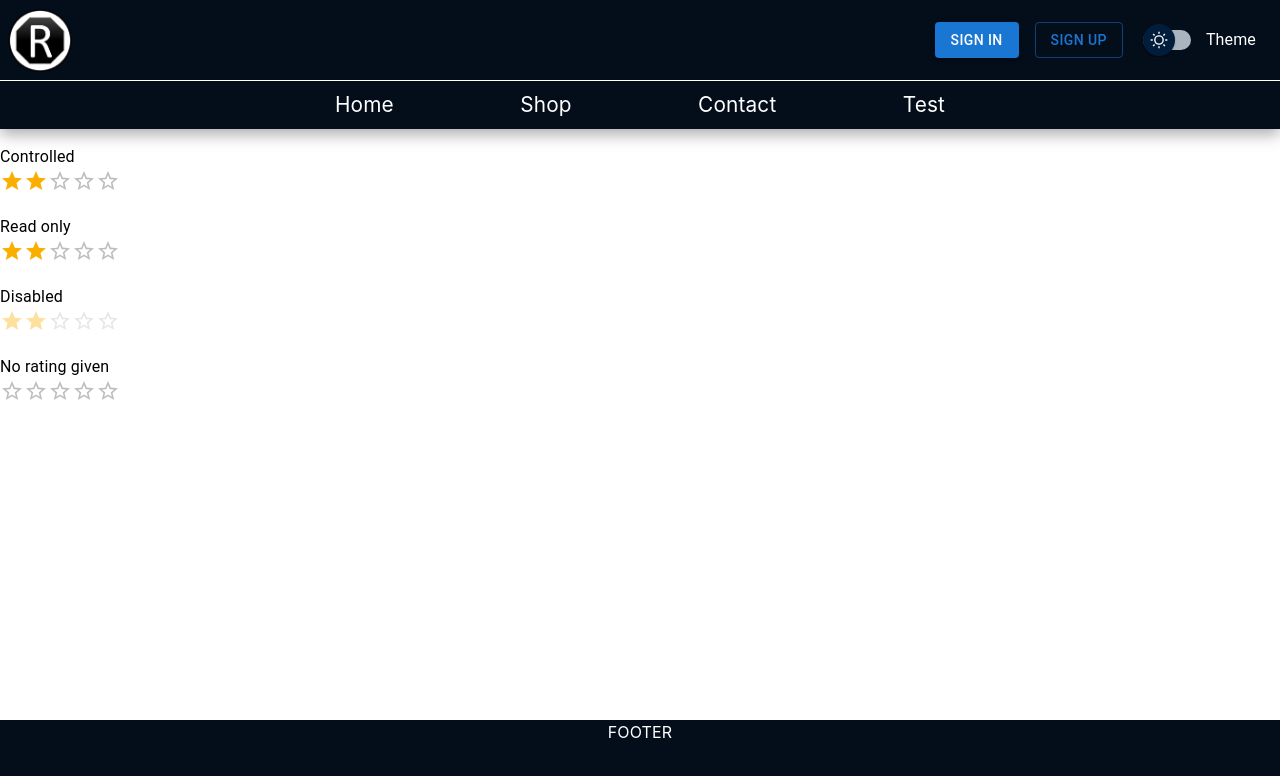
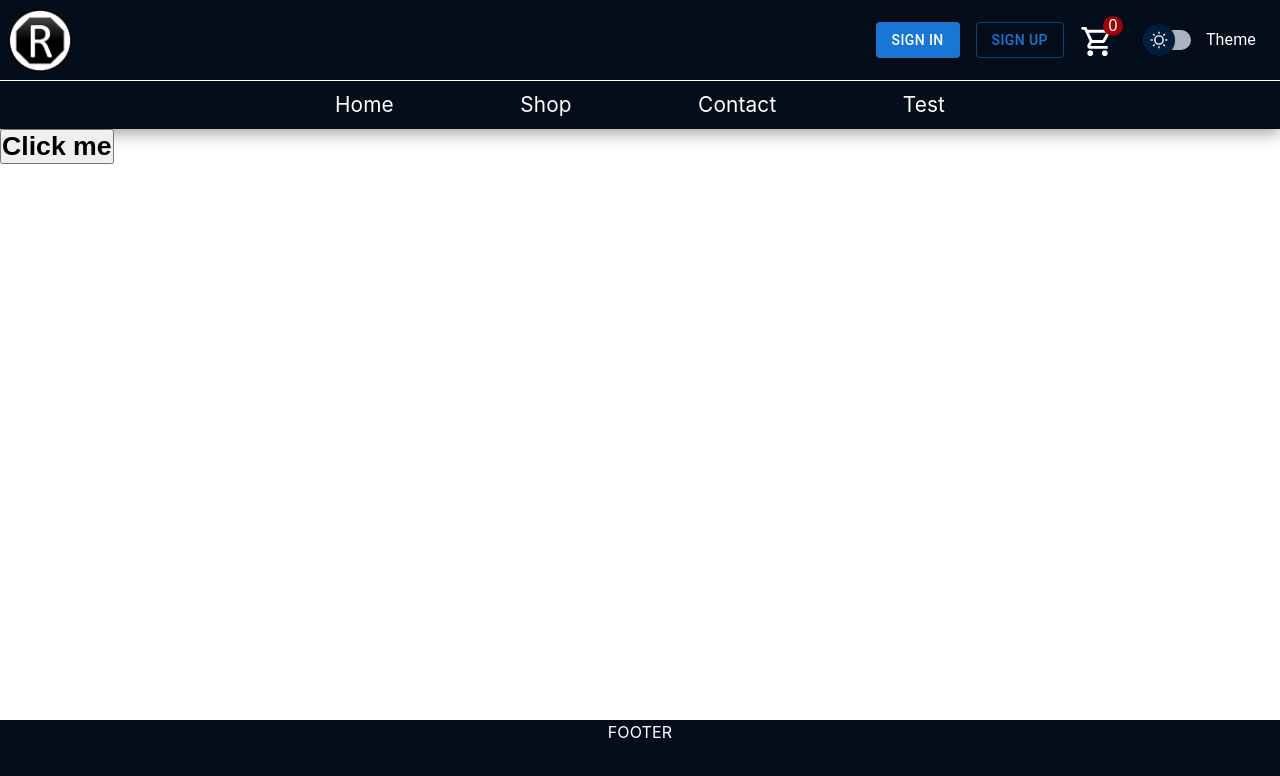
Before and after one commit to Rimas-S/E-commence-project-test-, a React (Create React App) app in the folder client/: page /test in a window 1280 px wide. Shown: the top 776 px of the page. Built offline with nearby package versions, Linux system fonts and the light colour scheme.

Commit message:
cart feature

```diff
--- a/client/package.json
+++ b/client/package.json
@@ -6,6 +6,10 @@
     "@date-io/date-fns": "^2.13.1",
     "@emotion/react": "^11.8.1",
     "@emotion/styled": "^11.8.1",
+    "@fortawesome/fontawesome-svg-core": "^6.1.1",
+    "@fortawesome/free-regular-svg-icons": "^6.1.1",
+    "@fortawesome/free-solid-svg-icons": "^6.1.1",
+    "@fortawesome/react-fontawesome": "^0.1.18",
     "@mui/icons-material": "^5.5.0",
     "@mui/lab": "^5.0.0-alpha.72",
     "@mui/material": "^5.4.4",
--- a/client/src/State/Redux/action.ts
+++ b/client/src/State/Redux/action.ts
@@ -1,4 +1,7 @@
 import {
+  AddProductToBasket,
+  ADD_PRODUCT,
+  BasketItem,
   DeleteToken,
   DELETE_TOKEN,
   SaveToken,
@@ -18,3 +21,11 @@ export function deleteToken(): DeleteToken {
     type: DELETE_TOKEN,
   };
 }
+
+// Basket actions
+export function addProductToBasket(product: BasketItem): AddProductToBasket {
+  return {
+    type: ADD_PRODUCT,
+    payload: product,
+  }
+}
--- /dev/null
+++ b/client/src/State/Redux/reducers/basketReducer.ts
@@ -0,0 +1,15 @@
+import { AddProductToBasket, ADD_PRODUCT, BasketItem } from "../../StateTypes/stateTypes";
+
+const initialState: BasketItem[] = [];
+
+export const basketReducer = (
+  state: BasketItem[] = initialState,
+  action: AddProductToBasket
+) => {
+    switch(action.type){
+        case ADD_PRODUCT:
+            return [...state, action.payload]
+        default:
+            return state
+    }
+};
--- a/client/src/State/Redux/reducers/index.ts
+++ b/client/src/State/Redux/reducers/index.ts
@@ -1,6 +1,8 @@
 import { combineReducers } from "redux";
+import { basketReducer } from "./basketReducer";
 import { tokenReducer } from "./tokenReducer";
 
 export const reducers = combineReducers({
   token: tokenReducer,
+  basket: basketReducer,
 });
--- a/client/src/State/StateTypes/stateTypes.ts
+++ b/client/src/State/StateTypes/stateTypes.ts
@@ -11,10 +11,24 @@ export type Token = {
 export type SaveToken = {
   type: typeof SAVE_TOKEN;
   payload: Token;
-}
+};
 
 export type DeleteToken = {
   type: typeof DELETE_TOKEN;
-}
+};
 
 export type TokenReducer = SaveToken | DeleteToken;
+
+// Basket Types
+export const ADD_PRODUCT = "ADD_PRODUCT";
+
+export type BasketItem = {
+  productId: string;
+  price: number;
+  quantity: number;
+};
+
+export type AddProductToBasket = {
+  type: typeof ADD_PRODUCT;
+  payload: BasketItem;
+}
--- /dev/null
+++ b/client/src/components/Basket/Basket.scss
@@ -0,0 +1,25 @@
+.basket {
+//   color: #fff;
+  padding-top: 8px;
+  padding-right: 8px;
+  display: inline-block;
+  position: relative;
+  cursor: pointer;
+
+  &__count {
+    font-size: 1rem;
+    height: 20px;
+    width: 20px;
+    background-color: #9d0208;
+    color: #fff;
+    border-radius: 50%;
+    border-style: none;
+    position: absolute;
+    top: 0;
+    right: 0;
+  }
+
+  .icon {
+    font-size: 35px;
+  }
+}
--- /dev/null
+++ b/client/src/components/Basket/Basket.tsx
@@ -0,0 +1,20 @@
+import React from "react";
+import "./Basket.scss";
+
+import ShoppingCartOutlinedIcon from "@mui/icons-material/ShoppingCartOutlined";
+
+type BasketProps = {
+  value: number;
+  onClick: React.MouseEventHandler<HTMLDivElement> | undefined;
+};
+
+const Basket = ({ value, onClick }: BasketProps) => {
+  return (
+    <div className="basket" onClick={onClick}>
+      <button className="basket__count">{value}</button>
+      <ShoppingCartOutlinedIcon className="icon" />
+    </div>
+  );
+};
+
+export default Basket;
--- a/client/src/components/Navbar/Navbar.tsx
+++ b/client/src/components/Navbar/Navbar.tsx
@@ -9,6 +9,7 @@ import { RootStateOrAny, useDispatch, useSelector } from "react-redux";
 import { Token } from "../../State/StateTypes/stateTypes";
 import jwt_decode from "jwt-decode";
 import { deleteToken } from "../../State/Redux/action";
+import Basket from "../Basket/Basket";
 
 const Navbar = () => {
   const navbar = ["Home", "Shop", "Contact", "Test"];
@@ -20,6 +21,8 @@ const Navbar = () => {
   const checkToken: Token | null = useSelector(
     (state: RootStateOrAny) => state.token
   );
+
+  const basketItem = useSelector((state: RootStateOrAny) => state.basket);
 
   useEffect(() => {
     if (checkToken === null) {
@@ -50,12 +53,22 @@ const Navbar = () => {
     );
   }
 
+  const handlerBasket = () => {
+
+  };
+
   return (
     <header className="navbar">
       <div className="navbar__header container flex">
-        <img onClick={()=> navigate('/')} className="navbar__logo" src="/img/logo.png" alt="logo" />
+        <img
+          onClick={() => navigate("/")}
+          className="navbar__logo"
+          src="/img/logo.png"
+          alt="logo"
+        />
         <div className="navbar__header--btn flex">
           <Greeting isLoggedIn={isLoggedIn} />
+          <Basket value={basketItem.length} onClick={handlerBasket} />
           <ThemeSwitch />
         </div>
       </div>
--- a/client/src/pages/Test/Test.tsx
+++ b/client/src/pages/Test/Test.tsx
@@ -1,32 +1,29 @@
 import * as React from "react";
-import Box from "@mui/material/Box";
-import Rating from "@mui/material/Rating";
-import Typography from "@mui/material/Typography";
+import { RootStateOrAny, useDispatch, useSelector } from "react-redux";
+
+import Basket from "../../components/Basket/Basket";
+import { addProductToBasket } from "../../State/Redux/action";
 
 const Test = () => {
-  const [value, setValue] = React.useState<number | null>(2);
+  const dispatch = useDispatch();
+  const basketItem = useSelector((state: RootStateOrAny) => state.basket);
+  console.log(basketItem);
+
+  const product = {
+    productId: "4562213997465",
+    price: 25,
+    quantity: 2
+  }
+
+  const handler = ()=> {
+    dispatch(addProductToBasket(product))
+  }
 
   return (
-    <Box
-      sx={{
-        "& > legend": { mt: 2 },
-      }}
-    >
-      <Typography component="legend">Controlled</Typography>
-      <Rating
-        name="simple-controlled"
-        value={value}
-        onChange={(event, newValue) => {
-          setValue(newValue);
-        }}
-      />
-      <Typography component="legend">Read only</Typography>
-      <Rating name="read-only" value={value} readOnly />
-      <Typography component="legend">Disabled</Typography>
-      <Rating name="disabled" value={value} disabled />
-      <Typography component="legend">No rating given</Typography>
-      <Rating name="no-value" value={null} />
-    </Box>
+    <div>
+      {/* <Basket value={3} /> */}
+      <button onClick={handler}><h1>Click me</h1></button>
+    </div>
   );
 };
 
```
Also changed, not shown: 1 other file (tests, documents, lock files or other folders).
